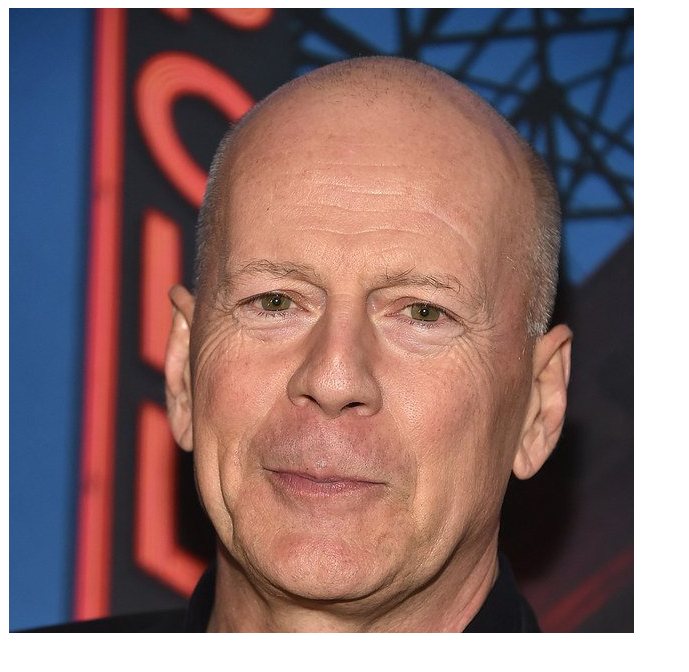
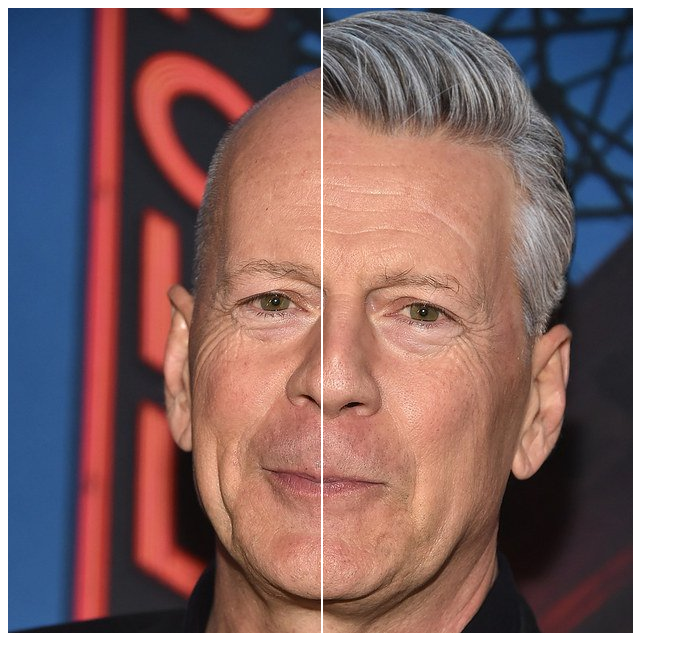
Before and after one commit to jack5241027/ClipImgPlugin, a plain HTML site: page index.html in a window 1280 px wide. Shown: the whole page, without its empty margins (0-689 px from the left). Drawn offline with Linux system fonts and the light colour scheme.

Commit message:
完成了吧！！

```diff
--- a/css/style.css
+++ b/css/style.css
@@ -1,14 +1,22 @@
-.imgPlace{
+.wrap {
     position: relative;
-    width: 625px;
-    height:625px;
+}
+
+.line {
+    position: absolute;
+    width: 2px;
+    height: 1px;
+    background-color: white;
+    /*border: 5px solid white;*/
+    left: 50%;
+    z-index: 3;
 }
 
 .upImg {
     position: absolute;
     z-index: 2;
-    background-clip:content-box;
-    border-left:1px white solid;
+    background-clip: content-box;
+    /*border-left:1px white solid; */
 }
 
 .downImg {
--- a/js/main.js
+++ b/js/main.js
@@ -1,11 +1,23 @@
 (function($) {
 
     $.fn.clipImg = function(config) {
-        var mousePos = 0;
+    	var $this = $(this);
+        var imgPlaceWeight= $this.width();
+        var imgPlaceHeight= $this.height();
+    	var mousePos = (imgPlaceWeight /2);
+    	$this.css('clip', 'rect(0px, ' + mousePos + 'px, 678px, 0px)');
+        $('.line').css({
+        	'height':imgPlaceHeight
+        });
 
-        $(this).parents('.imgPlace').mousemove(function(e) {
-            mousePos = e.pageX;
-            $('.upImg').css('clip', 'rect(0px, ' + mousePos + 'px, 678px, 0px)');
+        $(this).parent().css({
+        	'width' :imgPlaceWeight,
+        	'height':imgPlaceHeight
+        });
+        $(this).parent().mousemove(function(e) {
+            mousePos = e.pageX -10;
+            $this.css('clip', 'rect(0px, ' + mousePos + 'px, 678px, 0px)');
+			$('.line').css('left', mousePos);
         });
 
         return this;
```
